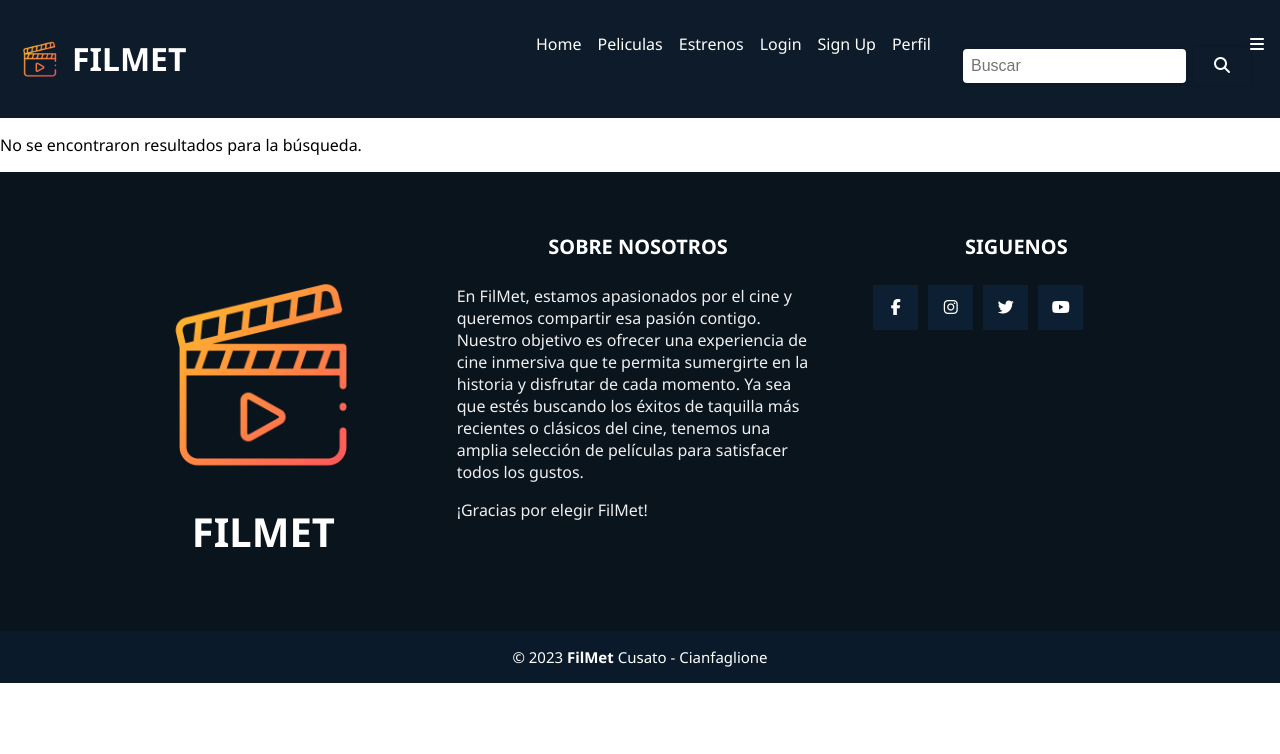
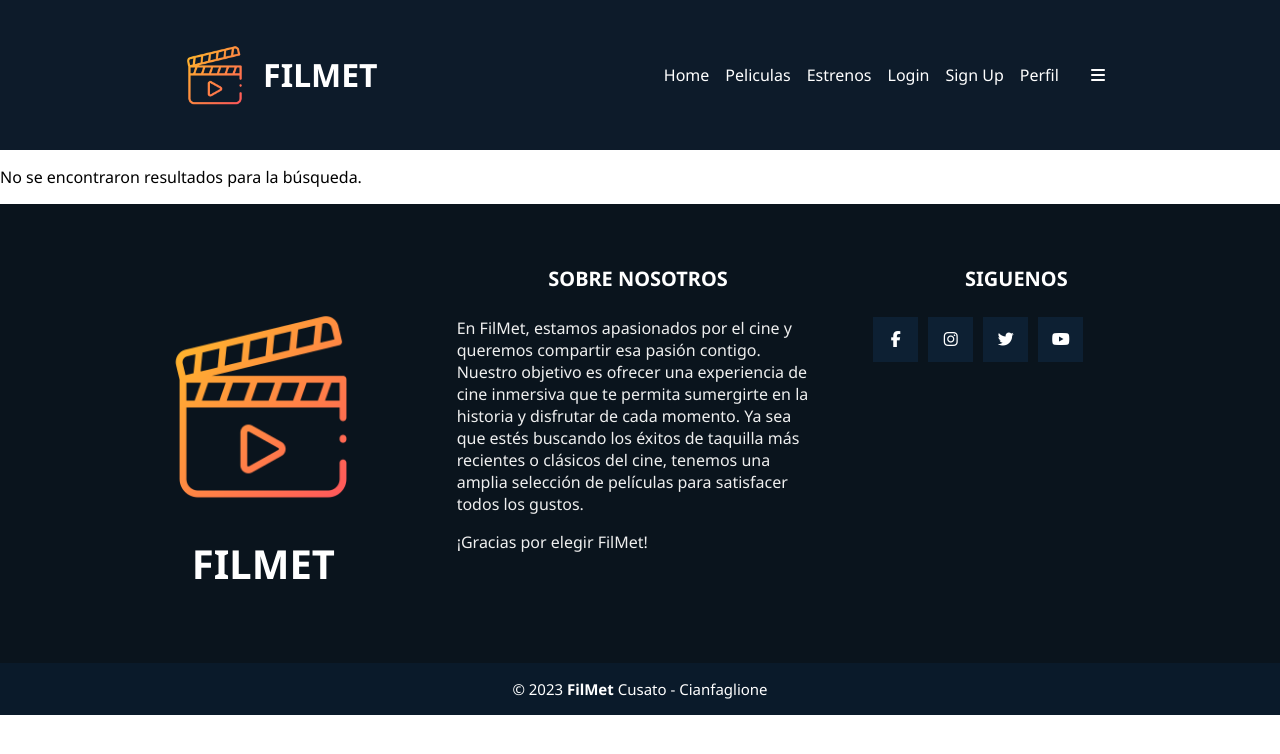
Before and after one commit to Giova2002/micro2-cinema, a React (Vite) app: page /Busca in a window 1280 px wide. Shown: the top 754 px of the page. Built offline with nearby package versions, Linux system fonts and the light colour scheme.

Commit message:
Casi listo

```diff
--- a/src/index.css
+++ b/src/index.css
@@ -268,10 +268,12 @@ nav .menu-items {
 
 }
 
+
 nav .menu-items a {
   color:black ;
   text-decoration: none;
   padding: 0.5rem;
+
 }
 
 nav .menu-items a:hover {
@@ -350,6 +352,7 @@ nav input[type="text"] {
   border: none;
   border-radius: 0.25rem;
   margin-right: 0.5rem;
+
 }
 
 nav button[type="submit"] {
@@ -368,9 +371,9 @@ nav i{
 
 header {
   display: flex;
-  justify-content: space-between;
+  justify-content: space-around;
   align-items: center;
-  padding: 1rem;
+  padding: 2rem;
   background-color: #0D1B2A;
 }
 
@@ -382,6 +385,7 @@ nav a {
   margin-right: 1rem;
   color: #fff;
   text-decoration: none;
+  font-size: 1rem;
 }
 
 .logo {
@@ -391,13 +395,23 @@ nav a {
 }
 
 .logo img {
-  height: 3rem;
+  height: 5rem;
   margin-right: 0.5rem;
 }
 
 nav a:focus {
   color: #778DA9; /* Cambia el color del texto cuando se hace clic */
 }
+
+/* nav h1{
+  display: block;
+  font-size: 6em;
+  margin-block-start: 0.67em;
+  margin-block-end: 0.67em;
+  margin-inline-start: 0px;
+  margin-inline-end: 0px;
+  font-weight: bold;
+} */
 
 
 
--- a/src/pages/Home.module.css
+++ b/src/pages/Home.module.css
@@ -254,7 +254,7 @@ button:hover {
 
 
 .botones button:hover {
-  background-color: #415A77;
+  background-color: #d87a0e;
 }
 
 
--- a/src/pages/Navbar.jsx
+++ b/src/pages/Navbar.jsx
@@ -207,10 +207,10 @@ export default function Navbar() {
         <Link to="/Signup">Sign Up</Link>
         <Link to="/Perfil">Perfil</Link>
         <Link to="/Busca"></Link>
-        <form onSubmit={buscarPeliculas}>
+        {/* <form onSubmit={buscarPeliculas}>
           <input type="text" placeholder="Buscar" value={busqueda} onChange={(e) => setBusqueda(e.target.value)} />
           <button type="submit"><i className="fas fa-search"></i></button>
-        </form>
+        </form> */}
         <div className="menu">
           {location.pathname !== '/' && (
             <React.Fragment>
@@ -227,7 +227,7 @@ export default function Navbar() {
           )}
         </div>
       </nav>
-      {resultados.length > 0 && (
+      {/* {resultados.length > 0 && (
         <div className="resultados">
           <h2>Resultados de la búsqueda:</h2>
           <ul>
@@ -244,7 +244,7 @@ export default function Navbar() {
             ))}
           </ul>
         </div>
-      )}
+      )} */}
     </header>
   );
 }
--- a/src/pages/Perfil.jsx
+++ b/src/pages/Perfil.jsx
@@ -38,15 +38,16 @@ const Perfil = () => {
       </div>
       <div className={styles.perfilInfo}>
         {usuario ? (
-          <>
-            <h2>Bienvenido - {usuario.displayName || usuario.email}</h2>
+        <>
+            <img src="/foto/foto6.png" alt="Logo de usuario" />
+            {/* <h2>Bienvenido - {usuario.displayName || usuario.email}</h2> */}
             <h2>Correo: {usuario.email}</h2>
-          </>
+        </>
         ) : (
-          <h2>Inicie sesión</h2>
+        <h2>Inicie sesión</h2>
         )}
         <button onClick={salir} className={styles.salirButton}>Salir</button>
-      </div>
+        </div>
     </div>
   );
 };
--- a/src/pages/Perfil.module.css
+++ b/src/pages/Perfil.module.css
@@ -9,12 +9,12 @@
     display: flex;
     justify-content: space-between;
     align-items: center;
-    width: 100%;
+    /* width: 100%; */
     margin-bottom: 2rem;
   }
 
   .perfilHeader h1 {
-    font-size: 2rem;
+    font-size: 4rem;
     font-weight: bold;
   }
 
@@ -34,10 +34,16 @@
     margin-bottom: 1rem;
     font-size: 1.5rem;
     font-weight: bold;
+    padding-left: 0%;
+  }
+  .perfilInfo img {
+    margin-bottom: 1rem;
+    font-size: 1.5rem;
+    font-weight: bold;
   }
 
   .salirButton {
-    background-color: #0077b6;
+    background-color: #0D1B2A;
     color: #fff;
     border: none;
     border-radius: 5px;
@@ -50,7 +56,7 @@
   }
 
   .salirButton:hover {
-    background-color: #023e8a;
+    background-color: #d87a0e;
   }
 
   @media screen and (max-width: 600px) {
```
Also changed, not shown: foto/foto6.png (added).
